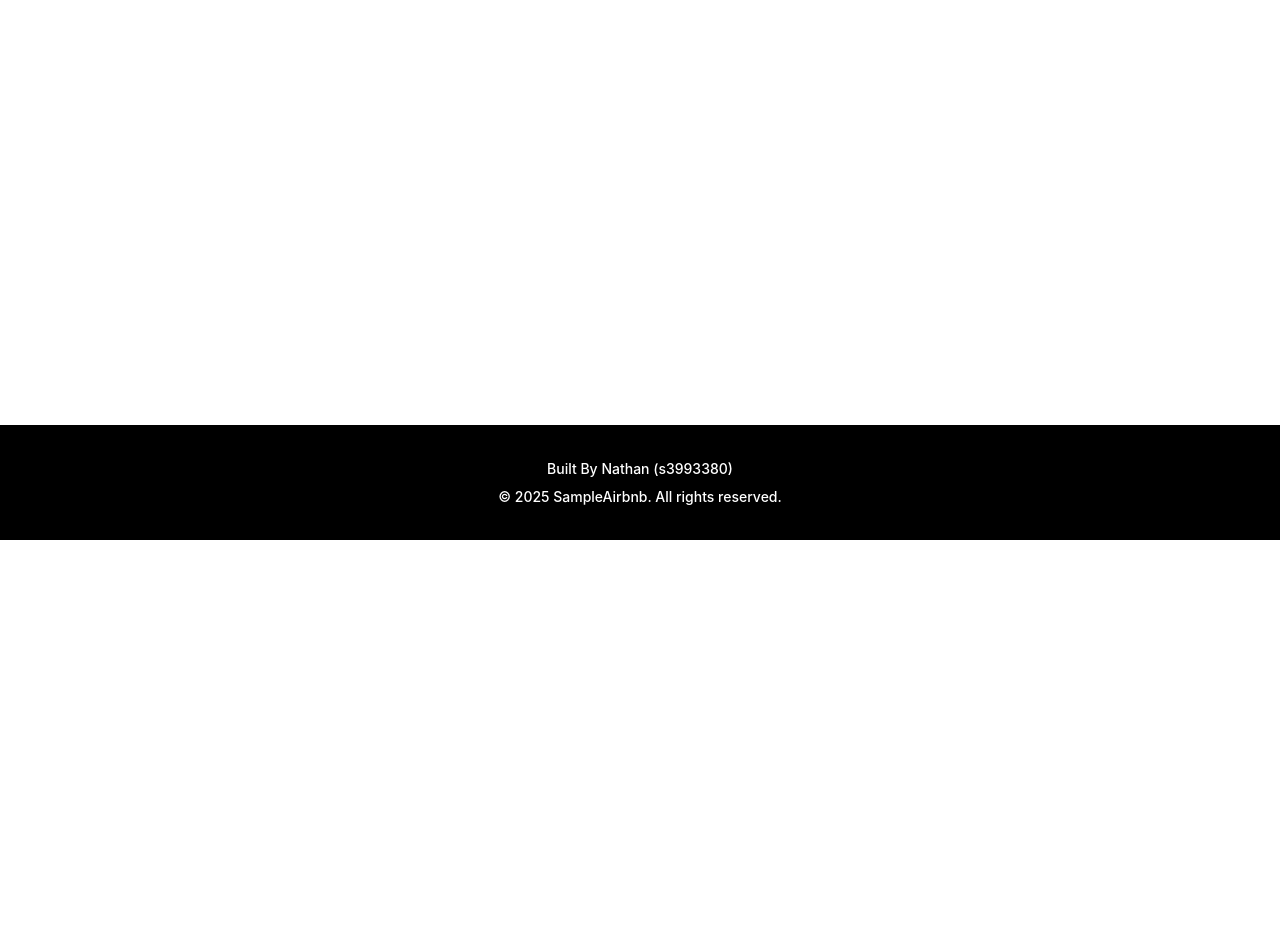
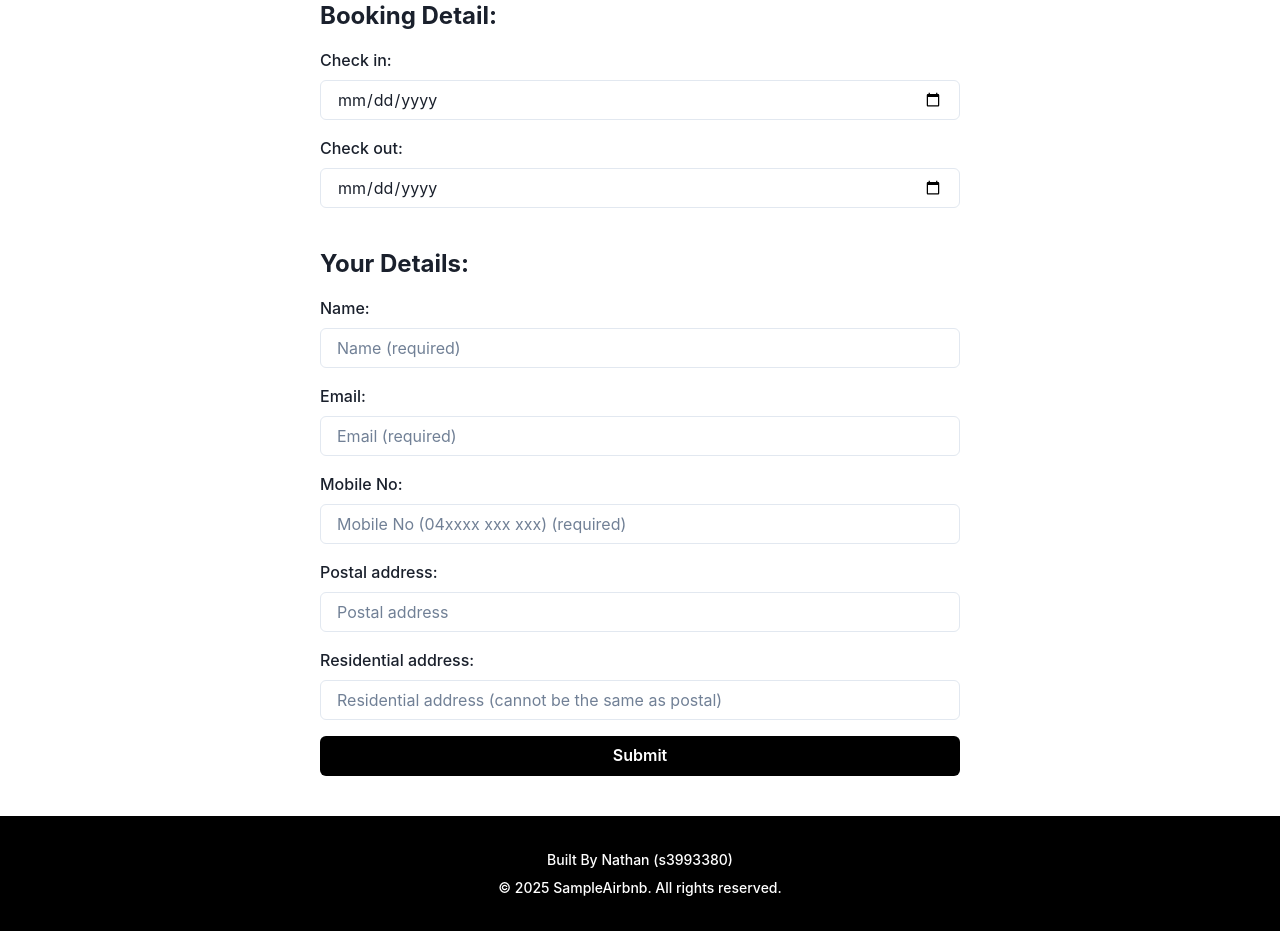
Before and after one commit to NathanLewis263/s3993380_a4, a Next.js app: page /booking in a window 1280 px wide. Shown: the part 260-1191 px from the top of the page. Before the commit the page ends 800 px from the top, so only its background shows below. Built offline with nearby package versions, Linux system fonts and the light colour scheme.

Commit message:
created booking page

```diff
--- a/src/pages/booking.tsx
+++ b/src/pages/booking.tsx
@@ -1,23 +1,216 @@
 import Layout from "@/components/layout";
 import { useRouter } from "next/router";
-import { useEffect } from "react";
+import { useEffect, useState } from "react";
+import axios from "axios";
+import { Listing } from ".";
+import { Text, Spinner, Button, FormControl, FormLabel, Input, Select, TableContainer, Thead, Th, Tr, Table, Tbody, Td, Link, Box, FormErrorMessage } from "@chakra-ui/react";
 
 const Booking = () => {
     const router = useRouter();
     const listing_id = router.query.listing_id as string;
+    const [listing, setListing] = useState<Listing | null>(null);
+    const [loading, setLoading] = useState(false);
+    const [error, setError] = useState("");
+    const [checkInDate, setCheckInDate] = useState<string>("");
+    const [checkOutDate, setCheckOutDate] = useState<string>("");
+    const [dateError, setDateError] = useState("");
+    const [name, setName] = useState("");
+    const [email, setEmail] = useState("");
+    const [mobileNo, setMobileNo] = useState("");
+    const [postal, setPostal] = useState("");
+    const [residential, setResidential] = useState("");
+
+    const handleSubmit = async () => {
+        if (!checkInDate || !checkOutDate) {
+            setError("Please select both check-in and check-out dates");
+            return;
+        }
+        if (dateError != "") {
+            setError("Please fill in all fields");
+            return;
+        }
+        if (postal != "" && residential != "" && postal.toLowerCase() == residential.toLowerCase()) {
+            setError("Postal and residential cannot be the same");
+            return;
+        }
+        if (name == "" || email == "" || mobileNo == "") {
+            setError("Please fill in all fields");
+            return;
+        } else {
+            setError("");
+            try {
+                setLoading(true);
+                console.log('Sending booking data:', {
+                    listingId: listing_id,
+                    startDate: checkInDate,
+                    checkOutDate: checkOutDate,
+                    name: name,
+                    email: email,
+                    mobileNo: mobileNo,
+                    postal: postal,
+                    residential: residential
+                });
+                const response = await axios.post("http://localhost:3001/api/booking", {
+                    listingId: listing_id,
+                    startDate: checkInDate,
+                    checkOutDate: checkOutDate,
+                    name: name,
+                    email: email,
+                    mobileNo: mobileNo,
+                    postal: postal,
+                    residential: residential
+                });
+                console.log(response.data);
+                if (response.data.message === 'Booking created successfully') {
+                    router.push(`/confirmation?bookingId=${response.data.bookingId}`);
+                } else {
+                    setError(response.data.message || "Error creating booking");
+                }
+            } catch (error: any) {
+                console.error("Error creating booking:", error);
+                setError(error.response?.data?.message || "Error creating booking");
+            } finally {
+                setLoading(false);
+            }
+        }
+    }
 
     useEffect(() => {
+        const fetchBookingDetails = async (id: string) => {
+            setLoading(true);
+            setError("");
+            try {
+                const response = await axios.get(`http://localhost:3001/api/listings/${id}`);
+                setListing(response.data);
+            } catch (error: any) {
+                console.error("Error fetching booking details:", error);
+                setError(error.response?.data?.message || "Error fetching booking details");
+            } finally {
+                setLoading(false);
+            }
+        }
+
         if (listing_id) {
-            console.log(listing_id);
+            fetchBookingDetails(listing_id);
         }
     }, [listing_id]);
-  return (
-    <Layout centerMain={false}>
-      <div className="flex flex-col items-center justify-center h-full">
-        <div className="text-2xl font-bold">Booking {listing_id}</div>
-      </div>
-    </Layout>
-  );
+
+    const handleCheckInChange = (e: React.ChangeEvent<HTMLInputElement>) => {
+        setCheckInDate(e.target.value);
+        if (checkOutDate && new Date(e.target.value) > new Date(checkOutDate)) {
+            setDateError("Check-out date cannot be before check-in date");
+        } else {
+            setDateError("");
+        }
+    };
+    const handleCheckOutChange = (e: React.ChangeEvent<HTMLInputElement>) => {
+        setCheckOutDate(e.target.value);
+        if (checkInDate && new Date(e.target.value) < new Date(checkInDate)) {
+            setDateError("Check-out date cannot be before check-in date");
+        } else {
+            setDateError("");
+        }
+    };
+
+    const handlePostalChange = (e: React.ChangeEvent<HTMLInputElement>) => {
+        setPostal(e.target.value);
+        if (postal != "" && residential != "" && postal.toLowerCase() == residential.toLowerCase()) {
+            setError("Postal and residential cannot be the same");
+        } else {
+            setError("");
+        }
+    };
+    const handleResidentialChange = (e: React.ChangeEvent<HTMLInputElement>) => {
+        setResidential(e.target.value);
+        if (postal != "" && residential != "" && postal.toLowerCase() == residential.toLowerCase()) {
+            setError("Postal and residential cannot be the same");
+        } else {
+            setError("");
+        }
+    };
+
+    return (
+        <Layout centerMain={false}>
+            <div className="flex flex-col items-center justify-center">
+                <div className="text-2xl font-bold mt-10">Booking for {listing?.name}</div>
+                <FormControl className="mt-10 flex flex-col items-center" isDisabled={loading} isInvalid={!!dateError}>
+                    <div className="w-1/2">
+                        <p className="font-bold text-2xl">Booking Detail:</p>
+                        <FormLabel textAlign="left" marginTop={4}>Check in:</FormLabel>
+                        <Input
+                            type="date"
+                            value={checkInDate}
+                            onChange={handleCheckInChange}
+                            width="100%"
+                            min={new Date().toISOString().split('T')[0]}
+                            placeholder="Check in date"
+                        />
+                        <FormLabel marginTop={4} textAlign="left">Check out:</FormLabel>
+                        <Input
+                            type="date"
+                            value={checkOutDate}
+                            onChange={handleCheckOutChange}
+                            width="100%"
+                            min={checkInDate ? checkInDate : new Date().toISOString().split('T')[0]}
+                            placeholder="Check out date"
+                        />
+                    </div>
+                    <FormErrorMessage>{dateError}</FormErrorMessage>
+                </FormControl>
+
+                <FormControl className="flex flex-col items-center mt-10 mb-10">
+                    <div className="w-1/2">
+                        <p className="mt-10 font-bold text-2xl">Your Details:</p>
+                        <FormLabel textAlign="left" marginTop={4}>Name:</FormLabel>
+                        <Input
+                            type="text"
+                            value={name}
+                            onChange={(e) => setName(e.target.value)}
+                            width="100%"
+                            isRequired
+                            placeholder="Name (required)"
+                        />
+                        <FormLabel textAlign="left" marginTop={4}>Email:</FormLabel>
+                        <Input
+                            type="email"
+                            value={email}
+                            onChange={(e) => setEmail(e.target.value)}
+                            width="100%"
+                            isRequired
+                            placeholder="Email (required)"
+                        />
+                        <FormLabel textAlign="left" marginTop={4}>Mobile No:</FormLabel>
+                        <Input
+                            type="tel"
+                            value={mobileNo}
+                            onChange={(e) => setMobileNo(e.target.value)}
+                            width="100%"
+                            isRequired
+                            placeholder="Mobile No (04xxxx xxx xxx) (required)"
+                        />
+                        <FormLabel textAlign="left" marginTop={4}>Postal address:</FormLabel>
+                        <Input
+                            type="text"
+                            value={postal}
+                            onChange={handlePostalChange}
+                            width="100%"
+                            placeholder="Postal address"
+                        />
+                        <FormLabel textAlign="left" marginTop={4}>Residential address:</FormLabel>
+                        <Input
+                            type="text"
+                            value={residential}
+                            onChange={handleResidentialChange}
+                            width="100%"
+                            placeholder="Residential address (cannot be the same as postal)"
+                        />
+                        {error && <p className="text-red-500 mt-4">{error}</p>}
+                        <Button marginTop={4} width="100%" backgroundColor={"black"} color={"white"} _hover={{ color: "grey" }} onClick={handleSubmit} isLoading={loading} isDisabled={loading} loadingText="Submitting...">Submit</Button>
+                    </div>
+                </FormControl>
+            </div>
+        </Layout>
+    );
 };
 
 export default Booking;
```
